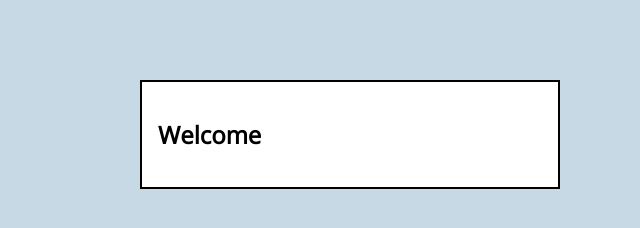
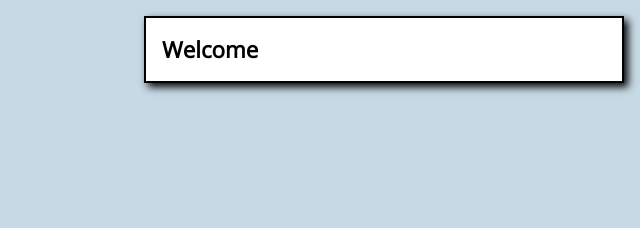
Before and after one commit to actionshrimp/gitsim, a website built with Parcel: page assets/index.html in a window 1280 px wide. Shown: the top 228 px of the page, without its empty margins (640-1280 px from the left). Built offline with nearby package versions, Linux system fonts and the light colour scheme.

Commit message:
More layout for guide, 60% width for viz

```diff
--- a/assets/index.html
+++ b/assets/index.html
@@ -6,8 +6,12 @@
 <body>
     <div id="page">
         <canvas id="gitsim-screen"></canvas>
-        <div id="guide">
-            <h2>Welcome</h2>
+        <div id="guide-screen">
+        <div id="guide-container">
+            <div id="guide">
+                <div class="header">Welcome</div>
+            </div>
+        </div>
         </div>
     </div>
     <script src="../src/demo.bs.js"></script>
--- a/assets/styles.less
+++ b/assets/styles.less
@@ -1,5 +1,7 @@
 @font-text: "Roboto", sans-serif;
 @font-title: "Open sans", sans-serif;
+
+@spacing: 1rem;
 
 body {
     margin: 0;
@@ -7,7 +9,9 @@ body {
     background-color: rgba(199, 217, 229, 255);
 }
 
-h1, h2 {
+.header {
+    font-size: 1.4rem;
+    font-weight: bold;
     font-family: @font-title;
 }
 
@@ -19,12 +23,25 @@ h1, h2 {
     height: 100%;
 }
 
+#guide-screen {
+    position: absolute;
+    width: 40%;
+    left: 60%;
+    top: 0;
+    bottom: 0;
+    display: flex;
+    justify-content: center;
+    align-items: flex-start;
+}
+
 #guide {
-    position: absolute;
-    width: 30%;
-    right: 10vh;
-    top: 10vh;
     background-color: white;
     border: 2px black solid;
-    padding: 1em;
+    padding: @spacing;
+    box-shadow: 4px 4px 8px black;
 }
+
+#guide-container {
+    width: 100%;
+    padding: @spacing;
+}
```
Also changed, not shown: 1 other file.
